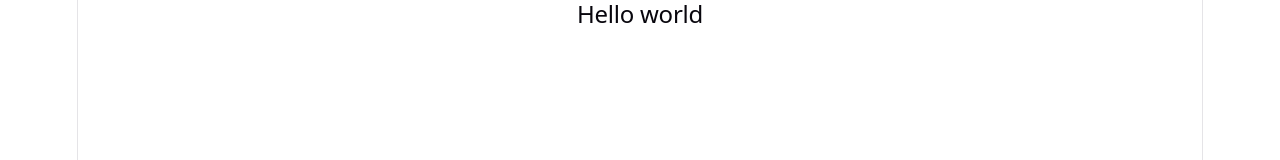
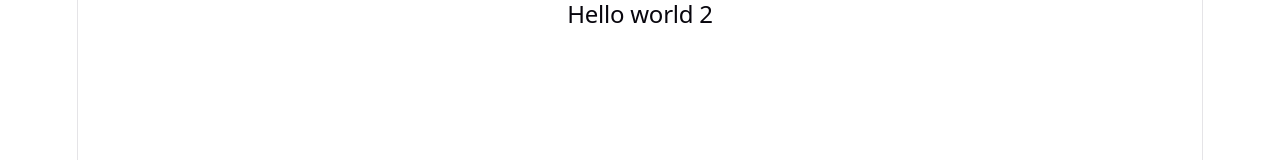
Before and after one commit to aditii728/secondhand-student-shop, a React (Vite) app in the folder secondhand-student-shop/: page / in a window 1280 px wide. Shown: the top 160 px of the page. Built offline with nearby package versions, Linux system fonts and the light colour scheme.

Commit message:
initials 2

```diff
--- a/secondhand-student-shop/src/App.jsx
+++ b/secondhand-student-shop/src/App.jsx
@@ -9,7 +9,7 @@ function App() {
 
   return (
     <>
-      <h2>Hello world</h2>
+      <h2>Hello world 2</h2>
     </>
   );
 }
```
